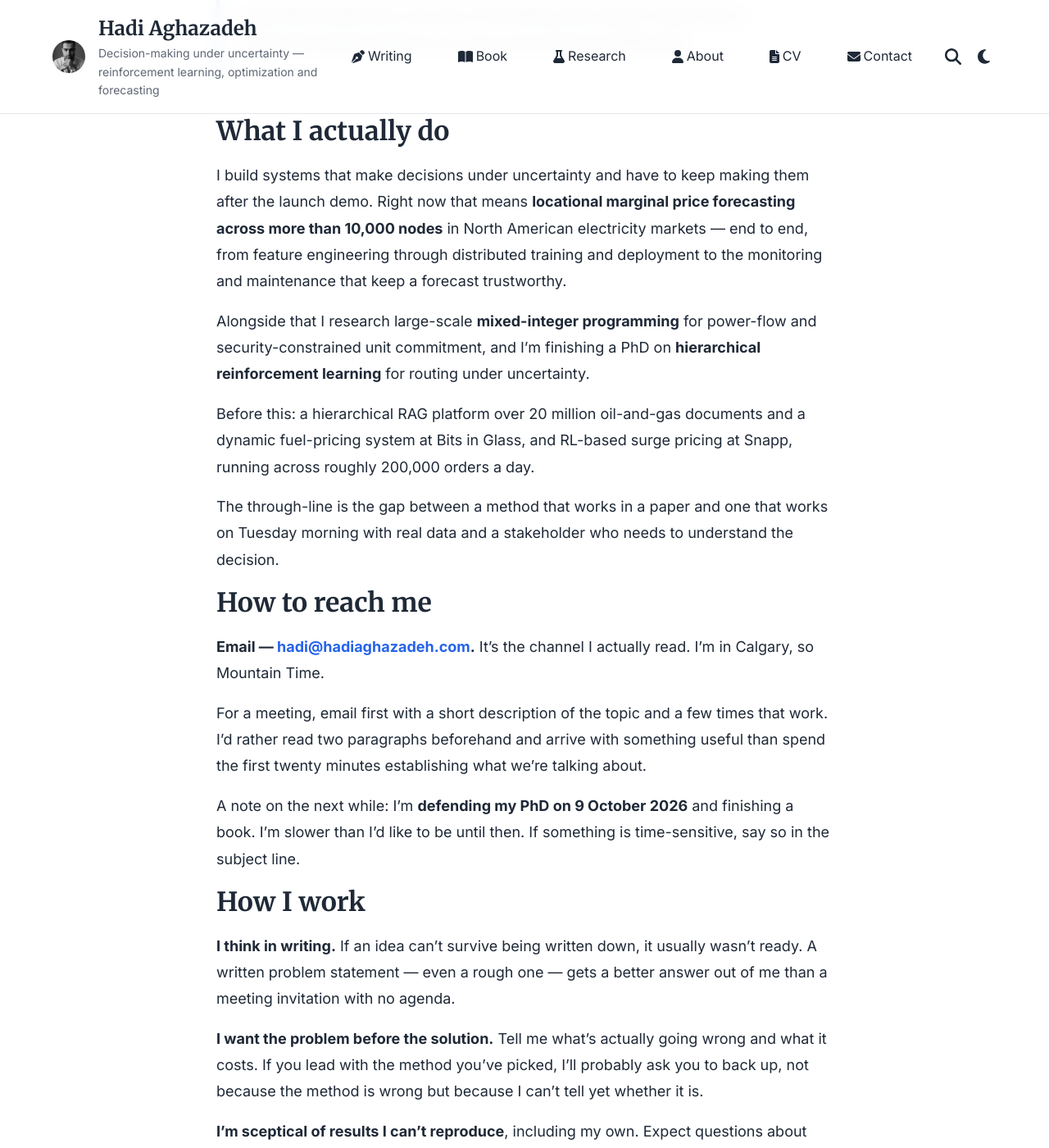
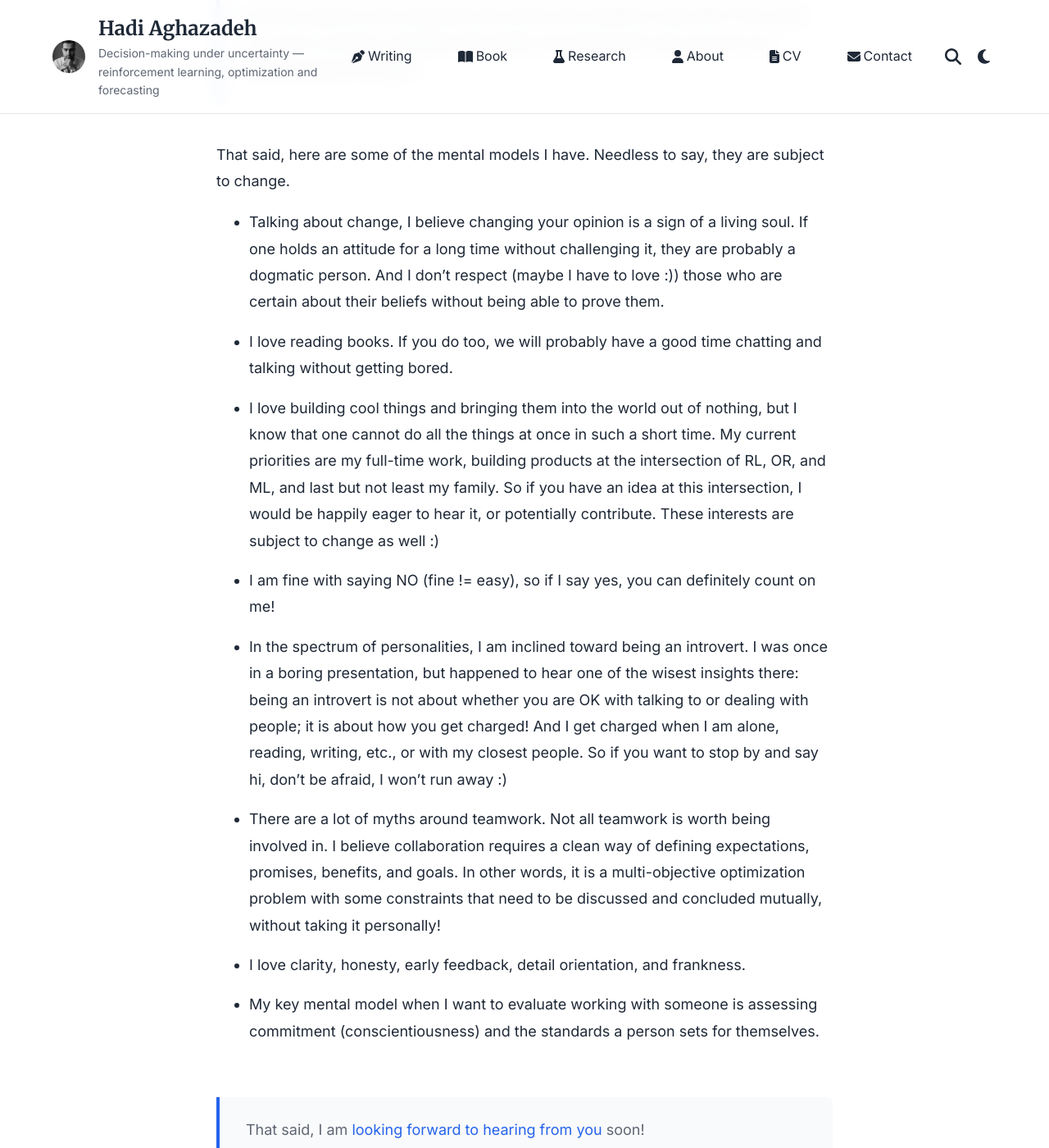
Before and after one commit to hadiagha/hadiagha.github.io, a Jekyll site: the page built from user-manual.md, in a window 1280 px wide and 1400 px high, scrolled down 508 px. Shown: the whole window at 82% size. Built offline with Jekyll 4.4.1, drawn with Linux system fonts in a browser that asks for light colours; some of the changed text lies outside the part shown.

Commit message:
Replace the user manual with Hadi's own text
The previous version was inferred from the CV and the About page — plausible
prose about how he works, written by someone who does not work with him. That
is the wrong provenance for a page whose whole claim is "this is how I
actually behave": the people who read it are the people positioned to notice
it is wrong.

This is his own draft, edited for grammar and spelling only, with the phrasing
and rhythm left alone. "fine != easy", the smileys, "soul's corridors" and the
two "That said"s are his and stay.

The page title moves into the front matter rather than staying an H1 in the
body, because _layouts/page.html already renders page.title as the H1 and the
heading would otherwise appear twice. Sections the notes do not cover — how to
reach me, the defense timing, what I'm useful for, the note to students — are
dropped rather than merged; most of that content already exists on /contact/,
/about/ and /cv/.

Two words in the draft were ambiguous and were resolved by inference, flagged
for review rather than silently settled: "interestions" as "interests", and
"(maybe have to love)" as "(maybe I have to love them)".

Note the link text mismatch this leaves behind: the footer, about.md and
contact.md still call this page "Working with me". Left alone deliberately —
changing them means rewriting prose on other pages.

Co-Authored-By: Claude Opus 5 (1M context) <noreply@anthropic.com>

```diff
--- a/user-manual.md
+++ b/user-manual.md
@@ -1,125 +1,65 @@
 ---
 layout: page
-title: Working with me
-description: How I work, what I'm useful for, and how to get the most out of a conversation
+title: "Hadi's user manual"
+description: Some of the mental models I have — subject to change
 permalink: /user-manual/
 updated: 2026-08-25
 ---
 
 <div class="manual-note">
   <p>
-    A short, honest account of how I work — written so that colleagues,
-    collaborators and students don't have to spend three months working it out.
-    It describes tendencies, not rules. If something here doesn't match how a
-    particular project needs to run, say so and we'll do it differently.
+    It is really hard to treat yourself as a mechanical entity and write a user
+    manual about yourself. Humans are complex and complicated, and I am aware of
+    many of those aspects, but sometimes we can be very simple to cope with. If
+    we open our soul's corridors, simplicity will unfold, and writing this user
+    manual is an attempt toward this goal.
   </p>
 </div>
 
-## What I actually do
+That said, here are some of the mental models I have. Needless to say, they are
+subject to change.
 
-I build systems that make decisions under uncertainty and have to keep making
-them after the launch demo. Right now that means **locational marginal price
-forecasting across more than 10,000 nodes** in North American electricity
-markets — end to end, from feature engineering through distributed training and
-deployment to the monitoring and maintenance that keep a forecast trustworthy.
+- Talking about change, I believe changing your opinion is a sign of a living
+  soul. If one holds an attitude for a long time without challenging it, they
+  are probably a dogmatic person. And I don't respect (maybe I have to love :))
+  those who are certain about their beliefs without being able to prove them.
 
-Alongside that I research large-scale **mixed-integer programming** for
-power-flow and security-constrained unit commitment, and I'm finishing a PhD on
-**hierarchical reinforcement learning** for routing under uncertainty.
+- I love reading books. If you do too, we will probably have a good time
+  chatting and talking without getting bored.
 
-Before this: a hierarchical RAG platform over 20 million oil-and-gas documents
-and a dynamic fuel-pricing system at Bits in Glass, and RL-based surge pricing
-at Snapp, running across roughly 200,000 orders a day.
+- I love building cool things and bringing them into the world out of nothing,
+  but I know that one cannot do all the things at once in such a short time. My
+  current priorities are my full-time work, building products at the
+  intersection of RL, OR, and ML, and last but not least my family. So if you
+  have an idea at this intersection, I would be happily eager to hear it, or
+  potentially contribute. These interests are subject to change as well :)
 
-The through-line is the gap between a method that works in a paper and one that
-works on Tuesday morning with real data and a stakeholder who needs to
-understand the decision.
+- I am fine with saying NO (fine != easy), so if I say yes, you can definitely
+  count on me!
 
-## How to reach me
+- In the spectrum of personalities, I am inclined toward being an introvert. I
+  was once in a boring presentation, but happened to hear one of the wisest
+  insights there: being an introvert is not about whether you are OK with
+  talking to or dealing with people; it is about how you get charged! And I get
+  charged when I am alone, reading, writing, etc., or with my closest people. So
+  if you want to stop by and say hi, don't be afraid, I won't run away :)
 
-**Email — [hadi@hadiaghazadeh.com](mailto:hadi@hadiaghazadeh.com).** It's the
-channel I actually read. I'm in Calgary, so Mountain Time.
+- There are a lot of myths around teamwork. Not all teamwork is worth being
+  involved in. I believe collaboration requires a clean way of defining
+  expectations, promises, benefits, and goals. In other words, it is a
+  multi-objective optimization problem with some constraints that need to be
+  discussed and concluded mutually, without taking it personally!
 
-For a meeting, email first with a short description of the topic and a few
-times that work. I'd rather read two paragraphs beforehand and arrive with
-something useful than spend the first twenty minutes establishing what we're
-talking about.
+- I love clarity, honesty, early feedback, detail orientation, and frankness.
 
-A note on the next while: I'm **defending my PhD on 9 October 2026** and
-finishing a book. I'm slower than I'd like to be until then. If something is
-time-sensitive, say so in the subject line.
-
-## How I work
-
-**I think in writing.** If an idea can't survive being written down, it usually
-wasn't ready. A written problem statement — even a rough one — gets a better
-answer out of me than a meeting invitation with no agenda.
-
-**I want the problem before the solution.** Tell me what's actually going wrong
-and what it costs. If you lead with the method you've picked, I'll probably ask
-you to back up, not because the method is wrong but because I can't tell yet
-whether it is.
-
-**I'm sceptical of results I can't reproduce**, including my own. Expect
-questions about the baseline, the split, and what happens on the days the model
-gets it wrong. This isn't distrust; it's the fastest way I know to find out
-whether something is real.
-
-**I'd rather ship something simple that holds.** A linear model someone
-understands and maintains beats a clever one nobody can debug at 2am. I'll
-argue for the boring option more often than you might expect from someone who
-works on reinforcement learning.
-
-## What I'm useful for
-
-- Framing a messy business problem as a sequential decision problem — or
-  telling you it isn't one, which happens at least as often
-- Forecasting systems that have to run unattended and stay trustworthy
-- Optimization and operations research: where exact methods still win, and
-  where learned ones can guide them
-- Reviewing a modelling approach before it becomes six months of work
-- Explaining any of the above to people who don't do it for a living
-
-## What I'm less useful for
-
-- Front-end work, design and infrastructure outside the ML path
-- Anything that needs a decision this hour — I'm better with a day to think
-- Being the person who says a project is fine when I don't think it is
-
-## Feedback
-
-I'll be direct about the work and careful about the person. If I think an
-approach is wrong I'll say so plainly and explain why, and I'll change my mind
-in public when the evidence goes the other way.
-
-Please be equally direct with me. Vague approval isn't useful, and I'd much
-rather find out that something is broken from you than from production.
-
-## If you're a student
-
-Write to me. I've been a teaching assistant for Engineering Design, Programming
-with Data and Spatial Data Mining, I've built courses on contextual bandits and
-reinforcement learning for operations research, and I review for machine
-learning, transportation, optimization and spatial-computing journals. Teaching
-keeps me honest — it's hard to hand-wave through an explanation when someone is
-about to run the code.
-
-You don't need a polished question. "I tried this and it didn't work and I
-don't know why" is a perfectly good email.
-
-## Things I believe that shape the work
-
-- Most reinforcement learning material stops exactly where the difficulty
-  starts, which is why I wrote a book about the rest of it
-- A model that nobody trusts is not deployed, whatever the dashboard says
-- Backtests that can't reproduce a bad week are decoration
-- The constraint you forgot is more expensive than the objective you optimized
+- My key mental model when I want to evaluate working with someone is assessing
+  commitment (conscientiousness) and the standards a person sets for themselves.
 
 <div class="manual-note manual-note--footer">
   <p>
-    Written {{ page.updated | date: "%B %Y" }}. It'll be wrong eventually — if
-    we've worked together and it doesn't match your experience,
-    <a href="mailto:{{ site.author.email }}">tell me</a> and I'll fix it.
+    That said, I am
+    <a href="mailto:{{ site.author.email }}">looking forward to hearing from you</a>
+    soon!
   </p>
 </div>
 
```
